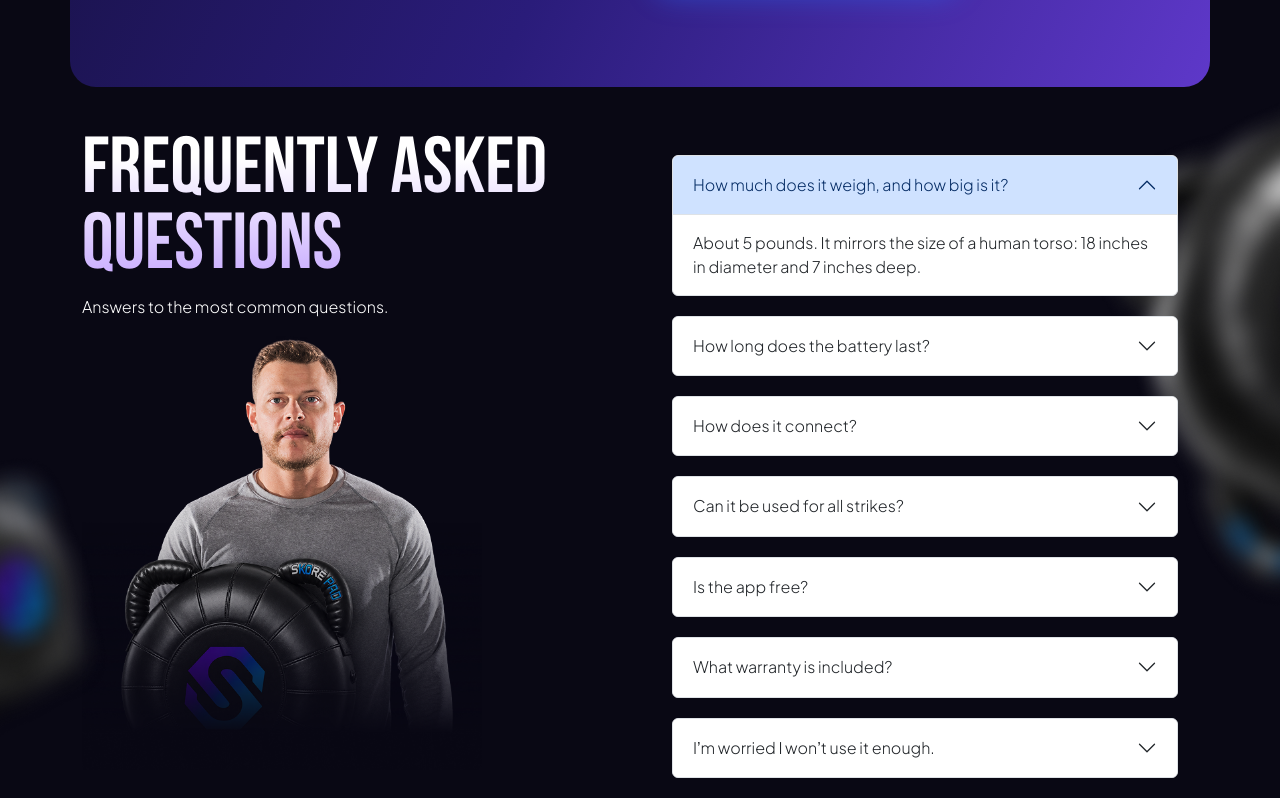
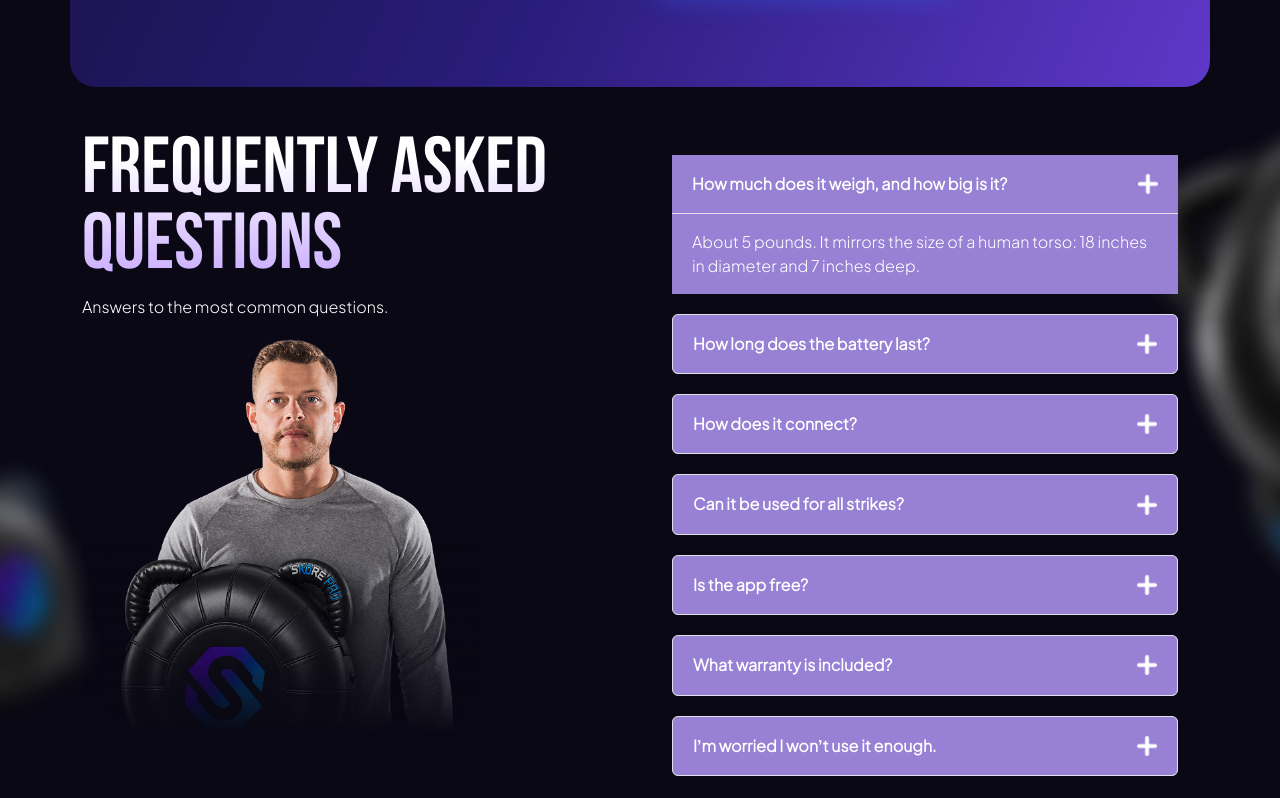
Before and after one commit to HurairaShaikh/Designs, a plain HTML site: page skore-pad-ui/product.html in a window 1280 px wide. Shown: the part 5212-6010 px from the top of the page. Drawn offline with nearby package versions, Linux system fonts and the light colour scheme.

Commit message:
SkorePad Product Page added

```diff
--- a/skore-pad-ui/css/custom-style.css
+++ b/skore-pad-ui/css/custom-style.css
@@ -1735,7 +1735,9 @@ p {
 #fighting1 {
     transform: rotate(-6deg);
 }
-#fighting1:hover,#fighting2:hover{
+
+#fighting1:hover,
+#fighting2:hover {
     transform: rotate(0deg);
 }
 
@@ -1751,30 +1753,57 @@ p {
 }
 
 /* eight-section */
-.eight-left-side img{
+.eight-left-side img {
     width: 400px;
 }
-.before-plus-after-image::before{
+
+.before-plus-after-image::before {
     content: url("../public/images/before.png");
     position: absolute;
     left: 0;
     bottom: 0;
 }
-.before-plus-after-image::after{
+
+.before-plus-after-image::after {
     content: url("../public/images/after.png");
     position: absolute;
     right: 0;
     top: -20%;
     z-index: -1;
-
-}
-
-/* .accordion p{
+    width: 200px;
+
+}
+
+.eight-section .accordion-item:first-of-type>.accordion-header .accordion-button {
+    background: none;
+    background-color: rgba(109, 74, 194,0.7);
     color: var(--skor-light-color);
+    border: none;
     font-weight: bold;
+}
+
+/* .eight-section .accordion-header{
+    border: none;
 } */
 
-.accordion-item{
+/* .eight-section .accordion .accordion-flush {
+    border: 0;
+    border-radius: var(--skor-bd-3);
+} */
+
+.eight-section .accordion-button::after {
+    color: var(--skor-light-color);
+    background-image: url("../public/images/plus.png");
+
+}
+
+.eight-section .accordion-body {
+      background-color: rgba(109, 74, 194,0.7);
+    color: var(--skor-light-color);
+    border: none;
+}
+
+.accordion-item {
     margin: 20px;
 }
 
@@ -1858,16 +1887,19 @@ p {
     }
 
     /* seventh secion */
-    .seventh-section svg, .seventh-sec-image{
+    .seventh-section svg,
+    .seventh-sec-image {
         display: none;
     }
 
-    .seventh-section-row{
+    .seventh-section-row {
         padding-top: 0;
     }
-    .seventh-left-side{
+
+    .seventh-left-side {
         flex-direction: column;
     }
+
     .seventh-left-side img {
         width: 220px;
         background-color: var(--skor-light-color);
@@ -1883,10 +1915,15 @@ p {
     #fighting2 {
         transform: rotate(0deg);
     }
-    .seventh-right-side{
+
+    .seventh-right-side {
         margin-top: 20px;
     }
 
+    /* eight-section */
+    .before-plus-after-image {
+        display: none;
+    }
 }
 
 @media screen and (max-width:400px) {
--- a/skore-pad-ui/product.html
+++ b/skore-pad-ui/product.html
@@ -639,7 +639,7 @@
                     <img src="./public/images/faqs banner.png" alt="Person">
                 </div>
                 <div class="col-12 col-md-6 col-lg-6 col-xl-6 eight-right-side">
-                    <div class="accordion" id="accordionPanelsStayOpenExample">
+                    <div class="accordion accordion-flush" id="accordionPanelsStayOpenExample">
                         <div class="accordion-item">
                             <p class="accordion-header">
                                 <button class="accordion-button" type="button" data-bs-toggle="collapse"
```
Also changed, not shown: skore-pad-ui/public/images/plus.png (added).
